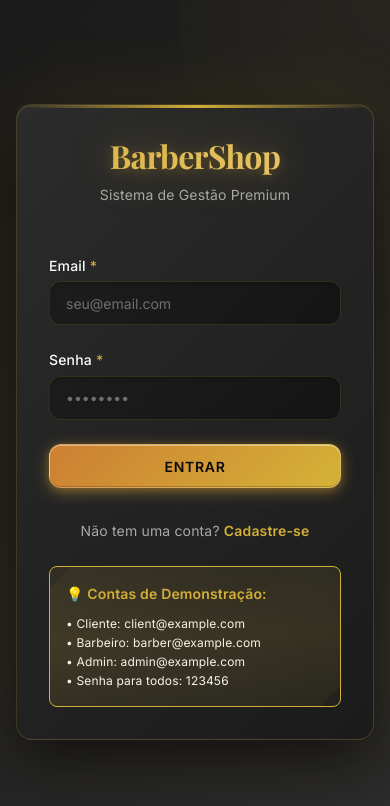
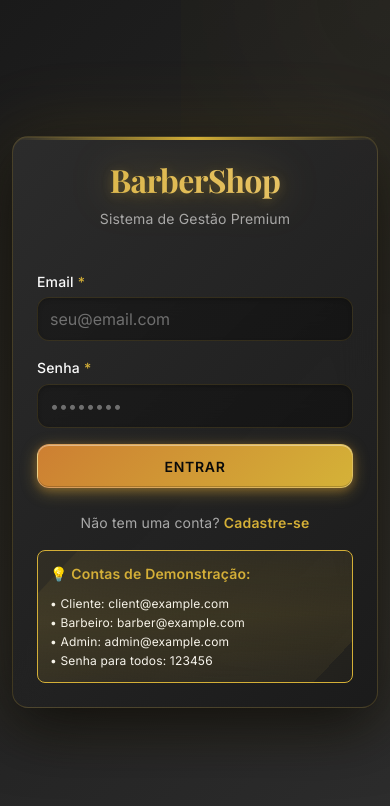
Before and after one commit to PedroLeoo07/barbershop-management-web, a Next.js app: page /login in a window 390 px wide. Shown: the top 806 px of the page. Built offline with nearby package versions, Linux system fonts and the light colour scheme.

Commit message:
feat: update responsive spacing variables and add media queries for improved layout

```diff
--- a/src/styles/globals.css
+++ b/src/styles/globals.css
@@ -44,14 +44,14 @@
   --font-family-display: var(--font-playfair), "Playfair Display", "Georgia", serif;
   --font-family-mono: "JetBrains Mono", "SF Mono", Monaco, monospace;
 
-  /* Espaçamento */
+  /* Espaçamento Responsivo */
   --spacing-xs: 0.25rem;
   --spacing-sm: 0.5rem;
-  --spacing-md: 1rem;
-  --spacing-lg: 1.5rem;
-  --spacing-xl: 2rem;
-  --spacing-2xl: 2.5rem;
-  --spacing-3xl: 3rem;
+  --spacing-md: 0.75rem;
+  --spacing-lg: 1rem;
+  --spacing-xl: 1.5rem;
+  --spacing-2xl: 2rem;
+  --spacing-3xl: 2.5rem;
 
   /* Border Radius */
   --radius-sm: 0.25rem;
@@ -63,6 +63,25 @@
   --transition-fast: 150ms ease-in-out;
   --transition-base: 300ms ease-in-out;
   --transition-slow: 500ms ease-in-out;
+}
+
+/* Ajustes Responsivos de Espaçamento */
+@media (min-width: 640px) {
+  :root {
+    --spacing-md: 1rem;
+    --spacing-lg: 1.5rem;
+    --spacing-xl: 2rem;
+    --spacing-2xl: 2.5rem;
+    --spacing-3xl: 3rem;
+  }
+}
+
+@media (min-width: 1024px) {
+  :root {
+    --spacing-xl: 2rem;
+    --spacing-2xl: 3rem;
+    --spacing-3xl: 4rem;
+  }
 }
 
 html {
@@ -432,3 +451,96 @@ button, a, .card, .modal, [class*="transition"] {
     color-scheme: dark;
   }
 }
+
+/* ============================================
+   OTIMIZAÇÕES MOBILE E TOUCH
+   ============================================ */
+
+/* Touch Targets - Tamanho mínimo de 44x44px */
+button,
+a,
+input,
+textarea,
+select,
+[role="button"],
+[role="link"] {
+  min-height: 44px;
+  min-width: 44px;
+}
+
+@media (min-width: 1024px) {
+  button,
+  a,
+  input,
+  textarea,
+  select,
+  [role="button"],
+  [role="link"] {
+    min-height: auto;
+    min-width: auto;
+  }
+}
+
+/* Prevent zoom on input focus (iOS) */
+@media screen and (max-width: 767px) {
+  input[type="text"],
+  input[type="email"],
+  input[type="tel"],
+  input[type="password"],
+  input[type="number"],
+  input[type="search"],
+  input[type="url"],
+  textarea,
+  select {
+    font-size: 16px !important;
+  }
+}
+
+/* Remove tap highlight em mobile */
+* {
+  -webkit-tap-highlight-color: transparent;
+  -webkit-touch-callout: none;
+}
+
+/* Scroll suave em mobile */
+body {
+  -webkit-overflow-scrolling: touch;
+  overflow-scrolling: touch;
+}
+
+/* Melhoria de performance para scroll */
+.scroll-container {
+  overflow-y: auto;
+  -webkit-overflow-scrolling: touch;
+  overscroll-behavior-y: contain;
+}
+
+/* Safe areas para iOS notch */
+@supports (padding: max(0px)) {
+  body {
+    padding-left: env(safe-area-inset-left);
+    padding-right: env(safe-area-inset-right);
+  }
+}
+
+/* Orientação landscape em mobile */
+@media (max-height: 500px) and (orientation: landscape) {
+  body {
+    font-size: 14px;
+  }
+
+  h1 { font-size: 1.75rem; }
+  h2 { font-size: 1.5rem; }
+  h3 { font-size: 1.25rem; }
+}
+
+/* Texto selecionável melhorado */
+::selection {
+  background: rgba(212, 175, 55, 0.3);
+  color: var(--color-neutral-white);
+}
+
+::-moz-selection {
+  background: rgba(212, 175, 55, 0.3);
+  color: var(--color-neutral-white);
+}
```
